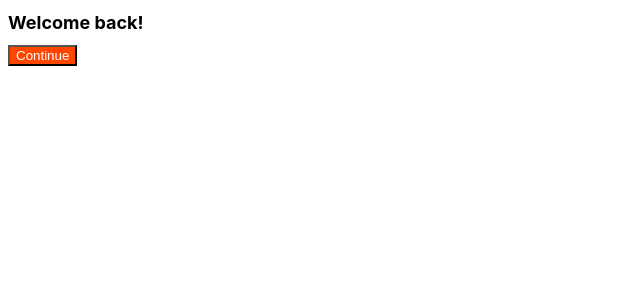
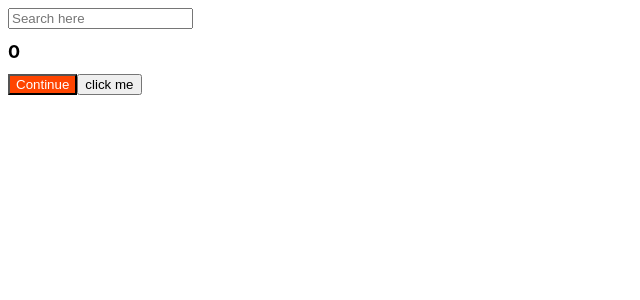
Before and after one commit to WanggoonL/react-beginner1, a React (Create React App) app: page / in a window 1280 px wide. Shown: the top 300 px of the page, without its empty margins (0-640 px from the left). Built offline with nearby package versions, Linux system fonts and the light colour scheme.

Commit message:
2021.11.29_2

```diff
--- a/src/App.js
+++ b/src/App.js
@@ -1,11 +1,31 @@
 import Button from "./Button";
 import styles from "./App.module.css";
+import { useState, useEffect } from "react";
 
 function App() {
+  const [counter, setValue] = useState(0);
+  const [keyword, setKeyword] = useState("");
+  const onClick = () => setValue((prev) => prev + 1);
+  const onChange = (event) => setKeyword(event.target.value);
+  const iRunOnlyOnce = () => {
+    console.log("i run only once");
+  };
+  useEffect(() => {
+    console.log("Call the API..");
+  }, []);
+  useEffect(() => {
+    if (keyword !== "" && keyword.length > 5)
+      console.log("SEARCH FOR", keyword);
+  }, [keyword]);
+  useEffect(() => {
+    console.log("Check this counter");
+  }, [counter]);
   return (
     <div>
-      <h1 className={styles.title}>Welcome back!</h1>
-      <Button text={"Continue"} />
+      <input value={keyword} onChange={onChange} placeholder="Search here" />
+      <h1 className={styles.title}>{counter}</h1>
+      <Button onClick={onClick} text={"Continue"} />
+      <button onClick={onClick}>click me</button>
     </div>
   );
 }
```
